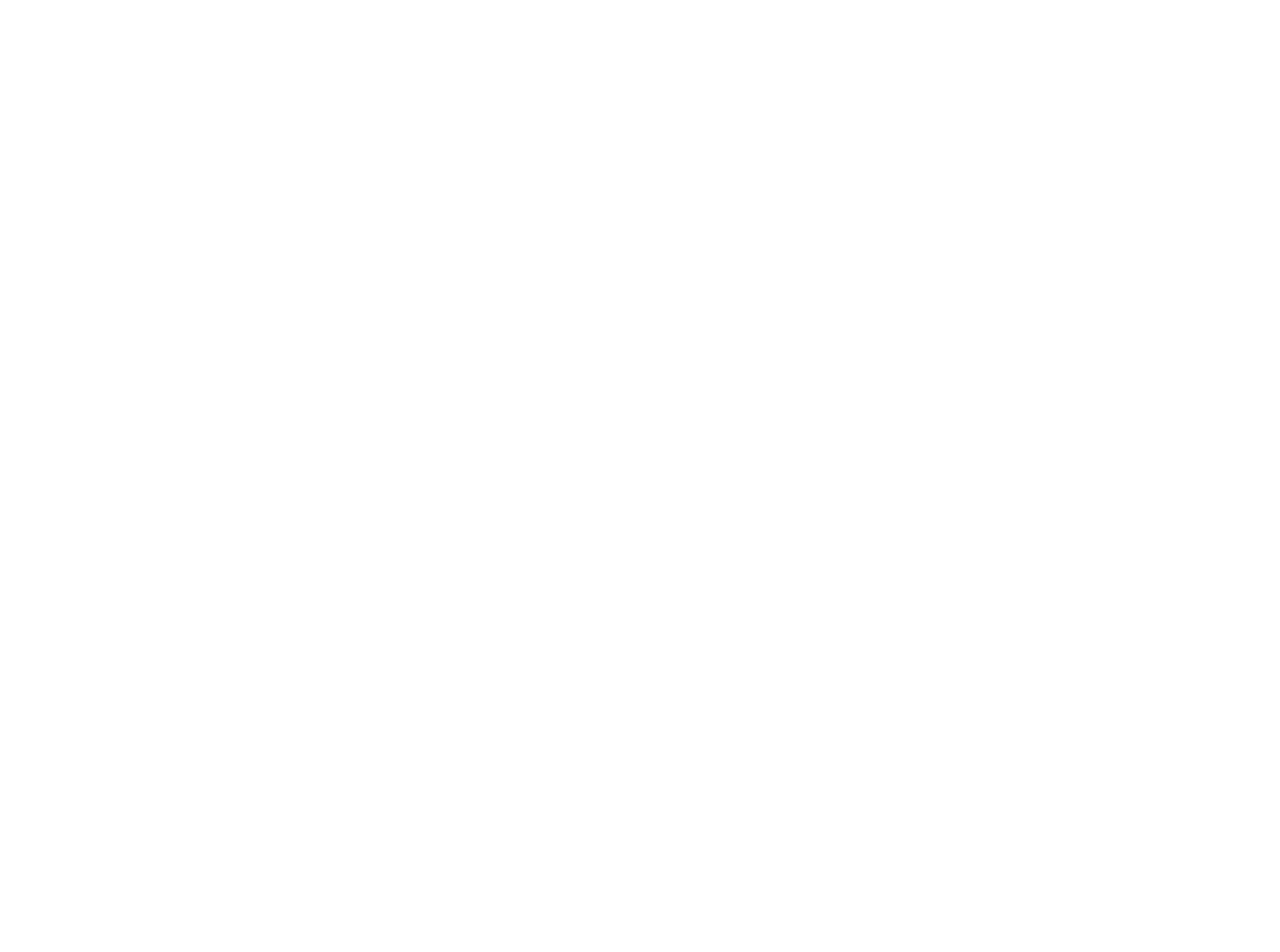
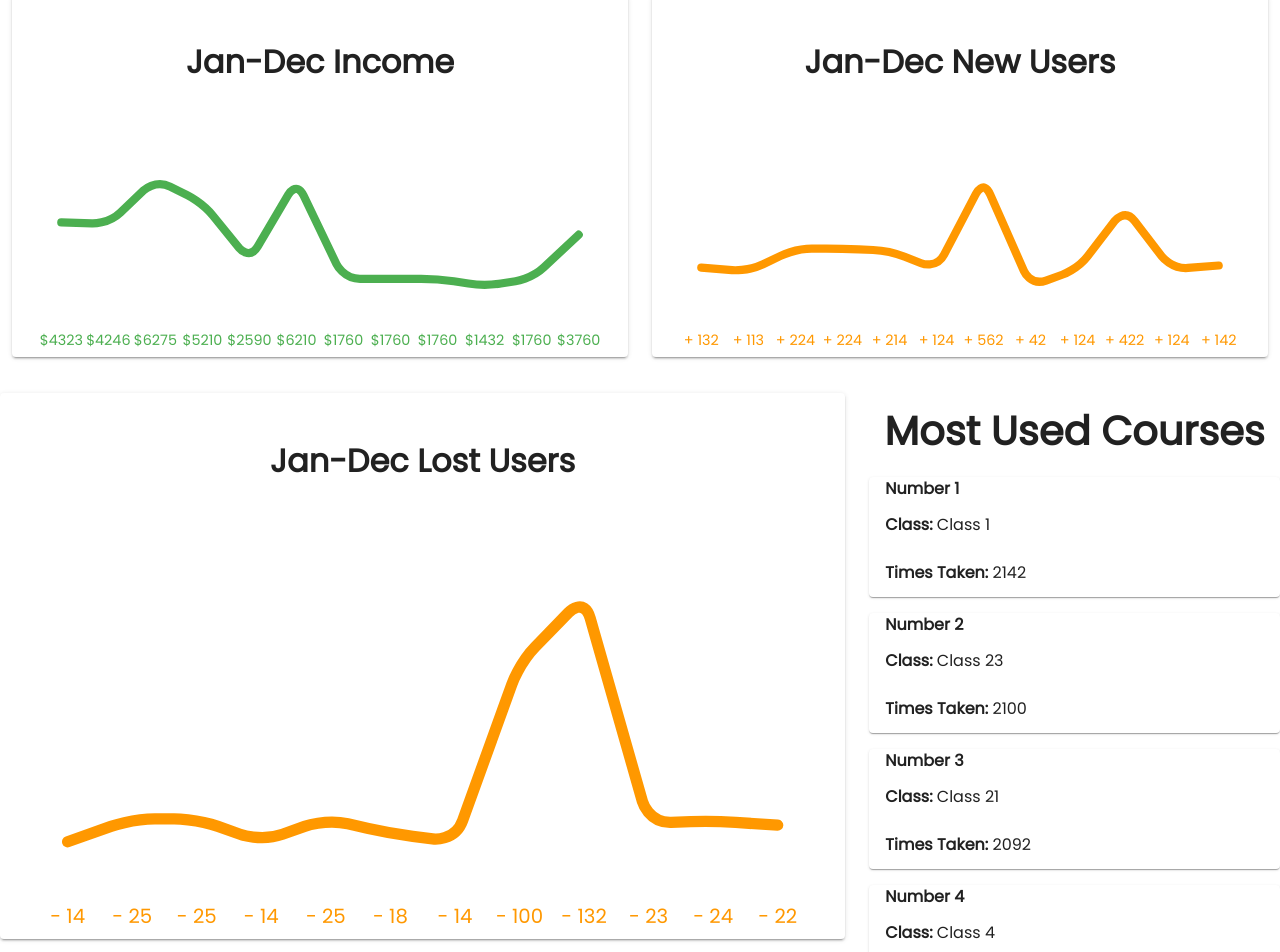
Before and after one commit to JHidalgo24/waterfall-proj, a Vue app: page /#/money-thingy in a window 1280 px wide. Shown: the part 130-1082 px from the top of the page. Before the commit the page ends 800 px from the top, so only its background shows below. Built offline with nearby package versions, Linux system fonts and the light colour scheme.

Commit message:
Finished the Analytics Page

```diff
--- a/src/App.vue
+++ b/src/App.vue
@@ -37,10 +37,10 @@
         <v-list-item to="/CEO">
           CEO Page
         </v-list-item>
-        <v-list-item to="/moneythingy">
+        <v-list-item to="/money-thingy">
           Money Breakdown
         </v-list-item>
-        <v-list-item>
+        <v-list-item to="/about-us">
           About Us
         </v-list-item>
       </v-list-item-group>
--- a/src/router/index.js
+++ b/src/router/index.js
@@ -9,6 +9,7 @@
 import InstructorPage from "@/views/InstructorPage";
 import CEOPage from "@/views/CEOPage";
 import UserCourses from "@/views/UserCourses";
+import AboutUsPage from "@/views/AboutUsPage";
 
 Vue.use(VueRouter)
 
@@ -21,7 +22,8 @@
   {path:'/admins',component: AdminPage},
   {path:'/instructor',component: InstructorPage},
   {path:'/CEO',component: CEOPage},
-  {path:'/user-courses',component: UserCourses}
+  {path:'/user-courses',component: UserCourses},
+  {path:'/about-us',component: AboutUsPage}
 ]
 
 const router = new VueRouter({
--- a/src/views/CurrentClassPage.vue
+++ b/src/views/AboutUsPage.vue
@@ -1,11 +1,12 @@
 <template>
+<div>
 
+</div>
 </template>
 
 <script>
-
 export default {
-  name: "CurrentClassPage",
+  name: "AboutUsPage"
 }
 </script>
 
--- a/src/views/MoneyPage.vue
+++ b/src/views/MoneyPage.vue
@@ -1,12 +1,137 @@
 <template>
-<div>
-  Money Page
-</div>
+  <div>
+    <h1 class="text-center">Analytics</h1>
+    <v-row class="ma-0">
+      <v-col cols sm="12" lg="6">
+        <v-card>
+          <h1 class="text-center pa-11">Jan-Dec Income</h1>
+          <v-sparkline
+              :value="value.map(c => c.income)"
+              height="100"
+              padding="24"
+              color="green"
+              stroke-linecap="round"
+              smooth
+
+          >
+            <template v-slot:label="item">
+              ${{ item.value }}
+            </template>
+          </v-sparkline>
+        </v-card>
+      </v-col>
+      <v-col cols sm="12" lg="6">
+        <v-card>
+          <h1 class="text-center pa-11">Jan-Dec New Users</h1>
+          <v-sparkline
+              :value="userValue.map(c => c.growth)"
+              height="100"
+              padding="24"
+              color="orange"
+              stroke-linecap="round"
+              smooth
+          >
+            <template v-slot:label="item">
+              + {{ item.value }}
+            </template>
+          </v-sparkline>
+        </v-card>
+      </v-col>
+    </v-row>
+    <v-row>
+      <v-col cols sm="12" lg="8">
+        <v-card>
+          <h1 class="text-center pa-11">Jan-Dec Lost Users</h1>
+          <v-sparkline
+              :value="userLoss.map(c => c.loss)"
+              height="135"
+              padding="24"
+              color="orange"
+              stroke-linecap="round"
+              smooth
+          >
+            <template v-slot:label="item">
+              - {{ item.value }}
+            </template>
+          </v-sparkline>
+        </v-card>
+      </v-col>
+      <v-col cols sm="12" lg="4">
+        <v-card elevation="0" >
+          <v-toolbar-title><h1 class="pa-2 text-center">Most Used Courses</h1></v-toolbar-title>
+
+
+          <v-list :key="n" v-for="(classThing,n) in mostUsedClasses">
+            <v-card elevation="1">
+              <h4 class="px-4">Number {{n + 1}}</h4>
+              <v-list-item>
+                <b>Class:&nbsp; </b> {{ classThing.className }}
+              </v-list-item>
+              <v-list-item>
+                <b>Times Taken:&nbsp; </b> {{ classThing.users }}
+              </v-list-item>
+            </v-card>
+          </v-list>
+        </v-card>
+      </v-col>
+    </v-row>
+  </div>
 </template>
 
 <script>
 export default {
-  name: "MoneyPage"
+  name: "MoneyPage",
+  data: () => ({
+    value: [
+      {income: 4323, month: 'Jan'},
+      {income: 4246, month: 'Feb'},
+      {income: 6275, month: 'Mar'},
+      {income: 5210, month: 'Apr'},
+      {income: 2590, month: 'May'},
+      {income: 6210, month: 'Jun'},
+      {income: 1760, month: 'Jul'},
+      {income: 1760, month: 'Aug'},
+      {income: 1760, month: 'Sep'},
+      {income: 1432, month: 'Oct'},
+      {income: 1760, month: 'Nov'},
+      {income: 3760, month: 'Dec'},
+    ],
+    userValue: [
+      {growth: 132, month: 'Jan'},
+      {growth: 113, month: 'Feb'},
+      {growth: 224, month: 'Mar'},
+      {growth: 224, month: 'Apr'},
+      {growth: 214, month: 'May'},
+      {growth: 124, month: 'Jun'},
+      {growth: 562, month: 'Jul'},
+      {growth: 42, month: 'Aug'},
+      {growth: 124, month: 'Sep'},
+      {growth: 422, month: 'Oct'},
+      {growth: 124, month: 'Nov'},
+      {growth: 142, month: 'Dec'},
+    ],
+    userLoss: [
+      {loss: 14, month: 'Jan'},
+      {loss: 25, month: 'Feb'},
+      {loss: 25, month: 'Mar'},
+      {loss: 14, month: 'Apr'},
+      {loss: 25, month: 'May'},
+      {loss: 18, month: 'Jun'},
+      {loss: 14, month: 'Jul'},
+      {loss: 100, month: 'Aug'},
+      {loss: 132, month: 'Sep'},
+      {loss: 23, month: 'Oct'},
+      {loss: 24, month: 'Nov'},
+      {loss: 22, month: 'Dec'},
+    ],
+    mostUsedClasses: [
+      {className: 'Class 1', users: 2142},
+      {className: 'Class 23', users: 2100},
+      {className: 'Class 21', users: 2092},
+      {className: 'Class 4', users: 2000},
+      {className: 'Class 124', users: 1999}
+    ]
+  }),
 }
 </script>
 
```
